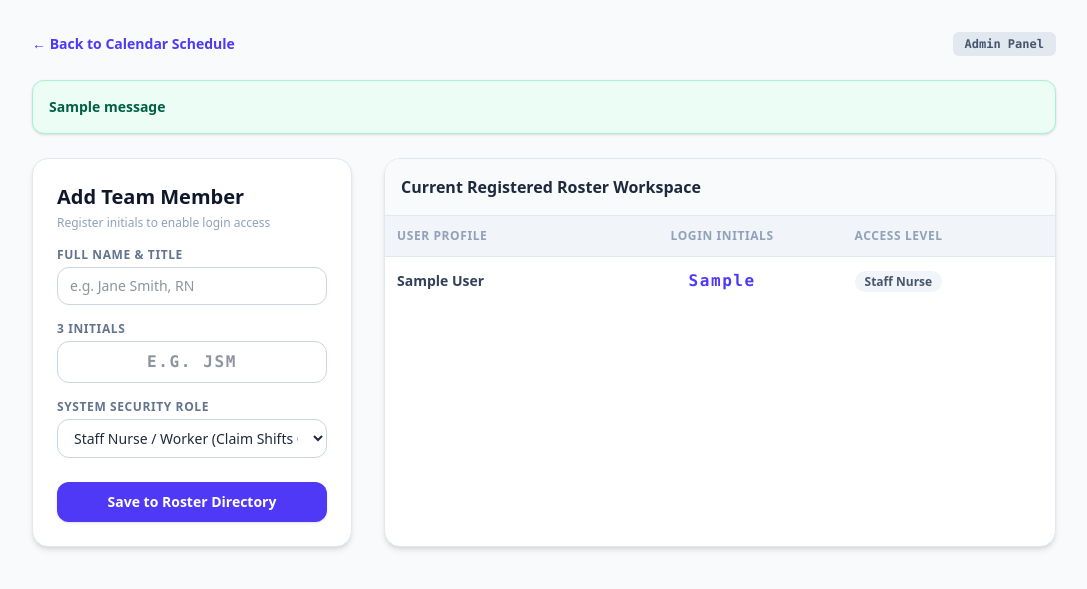
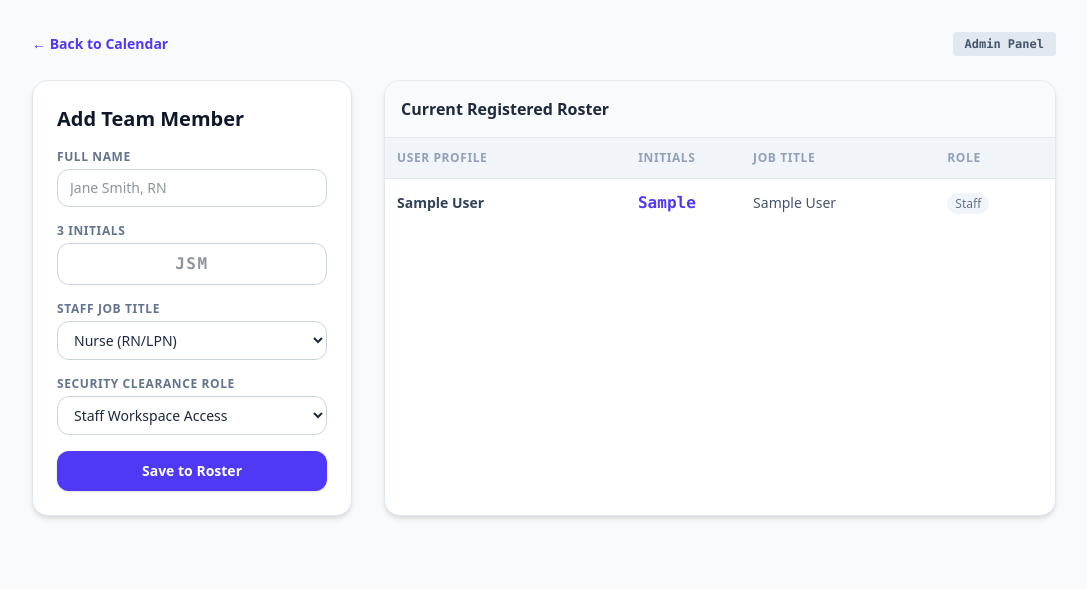
Before and after one commit to kmbarnett24/my-schedule-site, a Flask app: page /admin/register in a window 1280 px wide. Shown: the top 589 px of the page, without its empty margins (96-1183 px from the left). Run offline with Flask 3, Linux system fonts and the light colour scheme; the visitor is signed in with stand-in values (Sample User, id 1); tables that the repository leaves empty hold one stand-in row (values such as "Sample post"); one stand-in notice (Sample message) is shown.

Commit message:
Add files via upload

```diff
--- a/app.py
+++ b/app.py
@@ -20,12 +20,13 @@ class User(db.Model):
     id = db.Column(db.Integer, primary_key=True)
     name = db.Column(db.String(100), nullable=False)
     initials = db.Column(db.String(3), unique=True, nullable=False)
-    role = db.Column(db.String(20), default='Staff') # Staff or Manager
+    role = db.Column(db.String(20), default='Staff')       # Staff or Manager
+    title = db.Column(db.String(30), default='Nurse')      # Nurse, Unit Clerk, Nurse Tech
 
 class Shift(db.Model):
     id = db.Column(db.Integer, primary_key=True)
-    date = db.Column(db.String(10), nullable=False) # Format: YYYY-MM-DD
-    time_slot = db.Column(db.String(50), nullable=False) # e.g., "7 AM - 7 PM"
+    date = db.Column(db.String(10), nullable=False)        # Format: YYYY-MM-DD
+    time_slot = db.Column(db.String(50), nullable=False)   # e.g., "7 AM - 7 PM"
     claims = db.relationship('ShiftClaim', backref='shift', cascade="all, delete-orphan")
 
 class ShiftClaim(db.Model):
@@ -68,13 +69,10 @@ def index():
 
     today = datetime.today()
     year = today.year
-
     month = request.args.get('month', default=today.month, type=int)
-    if month < 1 or month > 12:
-        month = today.month
+    if month < 1 or month > 12: month = today.month
 
     month_key = f"{year}-{month:02d}"
-
     start_date_str = f"{year}-{month:02d}-01"
     end_date_str = f"{year}-{month:02d}-{calendar.monthrange(year, month)[1]}"
 
@@ -85,6 +83,21 @@ def index():
         day_num = int(shift.date.split('-')[2])
         if day_num not in shifts_by_day: shifts_by_day[day_num] = []
         shifts_by_day[day_num].append(shift)
+
+    # Calculate Totals Matrix per day for the Manager Dashboard view
+    # Format: day_num -> {'total': X, 'nurses': X, 'clerks': X, 'techs': X}
+    daily_metrics = {}
+    for d in range(1, 32):
+        daily_metrics[d] = {'total': 0, 'nurses': 0, 'clerks': 0, 'techs': 0}
+
+    for shift in db_shifts:
+        day_num = int(shift.date.split('-')[2])
+        for claim in shift.claims:
+            # Only count confirmed or pending sign-ups in metrics calculations
+            daily_metrics[day_num]['total'] += 1
+            if claim.user.title == 'Nurse': daily_metrics[day_num]['nurses'] += 1
+            elif claim.user.title == 'Unit Clerk': daily_metrics[day_num]['clerks'] += 1
+            elif claim.user.title == 'Nurse Tech': daily_metrics[day_num]['techs'] += 1
 
     status_record = MonthStatus.query.filter_by(month_key=month_key).first()
     is_finalized = status_record.is_finalized if status_record else False
@@ -99,7 +112,7 @@ def index():
                            shifts_by_day=shifts_by_day, holidays_by_day=holidays_by_day,
                            theme=MONTH_THEMES[month], month_name=calendar.month_name[month], current_month_num=month,
                            year=year, is_finalized=is_finalized, all_users=all_users, month_key=month_key,
-                           all_months_list=all_months_list)
+                           all_months_list=all_months_list, daily_metrics=daily_metrics)
 
 @app.route('/login', methods=['GET', 'POST'])
 def login():
@@ -122,32 +135,22 @@ def logout():
 @app.route('/claim/<int:shift_id>', methods=['POST'])
 def claim_shift(shift_id):
     if 'user_id' not in session: return redirect(url_for('login'))
+    shift = Shift.query.get(shift_id)
+    if not shift: return redirect(url_for('index'))
 
-    shift = Shift.query.get(shift_id)
-    if not shift:
-        flash('Shift not found.', 'error')
-        return redirect(url_for('index'))
-
-    month_key = shift.date[:7] # Extracts YYYY-MM directly from shift date
+    month_key = shift.date[:7]
     status_record = MonthStatus.query.filter_by(month_key=month_key).first()
     if status_record and status_record.is_finalized:
-        flash('Schedule is locked! Changes cannot be processed for finalized months.', 'error')
-        current_view_month = int(month_key.split('-')[1])
-        return redirect(url_for('index', month=current_view_month))
+        flash('Schedule is locked!', 'error')
+        return redirect(url_for('index', month=int(month_key.split('-')[1])))
 
     user_id = session['user_id']
-    existing_claim = ShiftClaim.query.filter_by(shift_id=shift_id, user_id=user_id).first()
-
-    if existing_claim:
-        flash('You have already requested a slot on this shift.', 'info')
-    else:
-        new_claim = ShiftClaim(shift_id=shift_id, user_id=user_id, status='Pending Approval')
-        db.session.add(new_claim)
+    if not ShiftClaim.query.filter_by(shift_id=shift_id, user_id=user_id).first():
+        db.session.add(ShiftClaim(shift_id=shift_id, user_id=user_id, status='Pending Approval'))
         db.session.commit()
         flash('Sign-up request recorded!', 'success')
 
-    current_view_month = int(month_key.split('-')[1])
-    return redirect(url_for('index', month=current_view_month))
+    return redirect(url_for('index', month=int(month_key.split('-')[1])))
 
 @app.route('/manager/review-claim/<int:claim_id>/<action>')
 def review_claim(claim_id, action):
@@ -156,10 +159,8 @@ def review_claim(claim_id, action):
     current_view_month = datetime.today().month
     if claim:
         current_view_month = int(claim.shift.date.split('-')[1])
-        if action == 'approve':
-            claim.status = 'Approved'
-        elif action == 'deny':
-            db.session.delete(claim)
+        if action == 'approve': claim.status = 'Approved'
+        elif action == 'deny': db.session.delete(claim)
         db.session.commit()
     return redirect(url_for('index', month=current_view_month))
 
@@ -173,11 +174,7 @@ def reassign_staff():
     target_slot = request.form.get('target_slot')
 
     target_shift = Shift.query.filter_by(date=target_date, time_slot=target_slot).first()
-    if not target_shift:
-        flash('Error mapping destination calendar day parameters.', 'error')
-        return redirect(url_for('index'))
-
-    current_view_month = int(target_date.split('-')[1])
+    if not target_shift: return redirect(url_for('index'))
 
     if claim_id:
         claim = ShiftClaim.query.get(claim_id)
@@ -185,30 +182,22 @@ def reassign_staff():
             claim.shift_id = target_shift.id
             claim.status = 'Approved'
             db.session.commit()
-            flash('Staff reassigned successfully!', 'success')
     elif user_id:
-        new_claim = ShiftClaim(shift_id=target_shift.id, user_id=user_id, status='Approved')
-        db.session.add(new_claim)
+        db.session.add(ShiftClaim(shift_id=target_shift.id, user_id=user_id, status='Approved'))
         db.session.commit()
-        flash('Staff assigned directly to target date block!', 'success')
 
-    return redirect(url_for('index', month=current_view_month))
+    return redirect(url_for('index', month=int(target_date.split('-')[1])))
 
 @app.route('/manager/finalize/<month_key>/<int:status>')
 def finalize_month(month_key, status):
     if session.get('user_role') != 'Manager': return redirect(url_for('index'))
-
     record = MonthStatus.query.filter_by(month_key=month_key).first()
     if not record:
         record = MonthStatus(month_key=month_key)
         db.session.add(record)
-
     record.is_finalized = True if status == 1 else False
     db.session.commit()
-
-    current_view_month = int(month_key.split('-')[1])
-    flash('Schedule updates locked and broadcasted!', 'success')
-    return redirect(url_for('index', month=current_view_month))
+    return redirect(url_for('index', month=int(month_key.split('-')[1])))
 
 @app.route('/admin/register', methods=['GET', 'POST'])
 def register_staff():
@@ -217,8 +206,9 @@ def register_staff():
         full_name = request.form.get('name').strip()
         initials = request.form.get('initials').strip().upper()
         role = request.form.get('role')
+        title = request.form.get('title', 'Nurse')
         if len(initials) == 3 and not User.query.filter_by(initials=initials).first():
-            db.session.add(User(name=full_name, initials=initials, role=role))
+            db.session.add(User(name=full_name, initials=initials, role=role, title=title))
             db.session.commit()
     all_users = User.query.order_by(User.role.desc(), User.name).all()
     return render_template('register.html', users=all_users)
@@ -227,24 +217,17 @@ def register_staff():
 def seed():
     db.drop_all()
     db.create_all()
-
-    super_manager = User(name="Head Administrator", initials="ADM", role="Manager")
-    db.session.add(super_manager)
-
-    today = datetime.today()
-    year = today.year
-
+    db.session.add(User(name="Head Administrator", initials="ADM", role="Manager", title="Nurse"))
+    year = datetime.today().year
     for m in range(1, 13):
         num_days = calendar.monthrange(year, m)[1]
         for day in range(1, num_days + 1):
             day_str = f"{year}-{m:02d}-{day:02d}"
             db.session.add(Shift(date=day_str, time_slot="7 AM - 7 PM"))
             db.session.add(Shift(date=day_str, time_slot="7 PM - 7 AM"))
+    db.session.commit()
+    return "Database completely reset and prepared with medical roles matrix! Sign in using 'ADM'."
 
-    db.session.commit()
-    return "Full 12-month schedule system architecture successfully initialized! Log in with 'ADM'."
-
-# Force-creates any missing database structure blocks on every system startup
 with app.app_context():
     db.create_all()
 
--- a/templates/register.html
+++ b/templates/register.html
@@ -10,70 +10,64 @@
     <div class="max-w-5xl mx-auto">
 
         <div class="flex justify-between items-center mb-6">
-            <a href="/" class="text-indigo-600 font-bold hover:underline text-sm flex items-center gap-1">← Back to Calendar Schedule</a>
-            <span class="text-xs bg-slate-200 text-slate-600 px-3 py-1 font-mono rounded-md font-bold">Admin Panel</span>
+            <a href="/" class="text-indigo-600 font-bold hover:underline text-sm">← Back to Calendar</a>
+            <span class="text-xs bg-slate-200 text-slate-600 px-3 py-1 font-mono rounded font-bold">Admin Panel</span>
         </div>
 
-        {% with messages = get_flashed_messages() %}
-          {% if messages %}
-            {% for msg in messages %}
-              <div class="p-4 mb-6 text-sm font-semibold rounded-xl bg-emerald-50 text-emerald-800 border border-emerald-200 shadow-sm">{{ msg }}</div>
-            {% endfor %}
-          {% endif %}
-        {% endwith %}
-
         <div class="grid grid-cols-1 md:grid-cols-3 gap-8">
-
-            <!-- Registration Form Card -->
             <div class="bg-white p-6 rounded-2xl shadow-md border border-slate-200 h-fit">
                 <h2 class="text-xl font-black text-slate-900 mb-1">Add Team Member</h2>
-                <p class="text-xs text-slate-400 mb-4 font-medium">Register initials to enable login access</p>
 
-                <form action="/admin/register" method="POST" class="space-y-4">
+                <form action="/admin/register" method="POST" class="space-y-4 mt-4">
                     <div>
-                        <label class="block text-xs font-bold text-slate-500 uppercase tracking-wider mb-1">Full Name & Title</label>
-                        <input type="text" name="name" required placeholder="e.g. Jane Smith, RN" class="w-full px-3 py-2 rounded-xl border border-slate-300 text-sm focus:ring-2 focus:ring-indigo-500 outline-none">
+                        <label class="block text-xs font-bold text-slate-500 uppercase tracking-wider mb-1">Full Name</label>
+                        <input type="text" name="name" required placeholder="Jane Smith, RN" class="w-full px-3 py-2 rounded-xl border border-slate-300 text-sm focus:ring-2 focus:ring-indigo-500 outline-none">
                     </div>
                     <div>
                         <label class="block text-xs font-bold text-slate-500 uppercase tracking-wider mb-1">3 Initials</label>
-                        <input type="text" name="initials" required maxlength="3" placeholder="e.g. JSM" style="text-transform: uppercase;" class="w-full px-3 py-2 text-center font-mono font-bold tracking-widest rounded-xl border border-slate-300 text-base focus:ring-2 focus:ring-indigo-500 outline-none uppercase">
+                        <input type="text" name="initials" required maxlength="3" placeholder="JSM" style="text-transform: uppercase;" class="w-full px-3 py-2 text-center font-mono font-bold tracking-widest rounded-xl border border-slate-300 text-base uppercase focus:ring-2 focus:ring-indigo-500 outline-none">
                     </div>
                     <div>
-                        <label class="block text-xs font-bold text-slate-500 uppercase tracking-wider mb-1">System Security Role</label>
-                        <select name="role" class="w-full px-3 py-2 rounded-xl border border-slate-300 text-sm bg-white focus:ring-2 focus:ring-indigo-500 outline-none">
-                            <option value="Staff">Staff Nurse / Worker (Claim Shifts Only)</option>
-                            <option value="Manager">Manager (Full Approvals & Admin Roster Access)</option>
+                        <label class="block text-xs font-bold text-slate-500 uppercase tracking-wider mb-1">Staff Job Title</label>
+                        <select name="title" class="w-full px-3 py-2 rounded-xl border border-slate-300 text-sm bg-white focus:ring-2 focus:ring-indigo-500 outline-none">
+                            <option value="Nurse">Nurse (RN/LPN)</option>
+                            <option value="Unit Clerk">Unit Clerk</option>
+                            <option value="Nurse Tech">Nurse Tech (CNA/PCT)</option>
                         </select>
                     </div>
-                    <button type="submit" class="w-full bg-indigo-600 hover:bg-indigo-700 text-white font-bold py-2.5 px-4 rounded-xl transition text-sm shadow-sm mt-2">
-                        Save to Roster Directory
-                    </button>
+                    <div>
+                        <label class="block text-xs font-bold text-slate-500 uppercase tracking-wider mb-1">Security Clearance Role</label>
+                        <select name="role" class="w-full px-3 py-2 rounded-xl border border-slate-300 text-sm bg-white focus:ring-2 focus:ring-indigo-500 outline-none">
+                            <option value="Staff">Staff Workspace Access</option>
+                            <option value="Manager">Manager Full Administrative Access</option>
+                        </select>
+                    </div>
+                    <button type="submit" class="w-full bg-indigo-600 hover:bg-indigo-700 text-white font-bold py-2.5 px-4 rounded-xl transition text-sm shadow-sm">Save to Roster</button>
                 </form>
             </div>
 
-            <!-- Active Registered Roster List -->
             <div class="md:grid-cols-1 md:col-span-2 bg-white rounded-2xl shadow-md border border-slate-200 overflow-hidden">
-                <div class="p-4 bg-slate-50 border-b border-slate-200">
-                    <h3 class="font-black text-slate-800">Current Registered Roster Workspace</h3>
-                </div>
-                <table class="w-full text-left border-collapse text-sm">
+                <div class="p-4 bg-slate-50 border-b border-slate-200"><h3 class="font-black text-slate-800">Current Registered Roster</h3></div>
+                <table class="w-full text-left text-sm">
                     <thead>
                         <tr class="bg-slate-100 text-slate-400 text-xs uppercase tracking-wider font-bold border-b border-slate-200">
                             <th class="p-3">User Profile</th>
-                            <th class="p-3 text-center">Login initials</th>
-                            <th class="p-3">Access Level</th>
+                            <th class="p-3 text-center">Initials</th>
+                            <th class="p-3">Job Title</th>
+                            <th class="p-3">Role</th>
                         </tr>
                     </thead>
                     <tbody class="divide-y divide-slate-100">
                         {% for user in users %}
                         <tr>
                             <td class="p-3 font-semibold text-slate-700">{{ user.name }}</td>
-                            <td class="p-3 text-center font-mono font-bold tracking-widest text-indigo-600 text-base">{{ user.initials }}</td>
+                            <td class="p-3 text-center font-mono font-bold text-indigo-600 text-base">{{ user.initials }}</td>
+                            <td class="p-3 font-medium text-slate-600">{{ user.title }}</td>
                             <td class="p-3">
                                 {% if user.role == 'Manager' %}
-                                    <span class="px-2.5 py-0.5 text-xs font-bold bg-purple-50 text-purple-700 border border-purple-200 rounded-full">Manager</span>
+                                    <span class="px-2 py-0.5 text-xs font-bold bg-purple-50 text-purple-700 border border-purple-100 rounded-full">Manager</span>
                                 {% else %}
-                                    <span class="px-2.5 py-0.5 text-xs font-semibold bg-slate-100 text-slate-600 rounded-full">Staff Nurse</span>
+                                    <span class="px-2 py-0.5 text-xs bg-slate-100 text-slate-500 rounded-full">Staff</span>
                                 {% endif %}
                             </td>
                         </tr>
@@ -81,7 +75,6 @@
                     </tbody>
                 </table>
             </div>
-
         </div>
     </div>
 </body>
```
Also changed, not shown: templates/index.html (+23 -46 lines).
